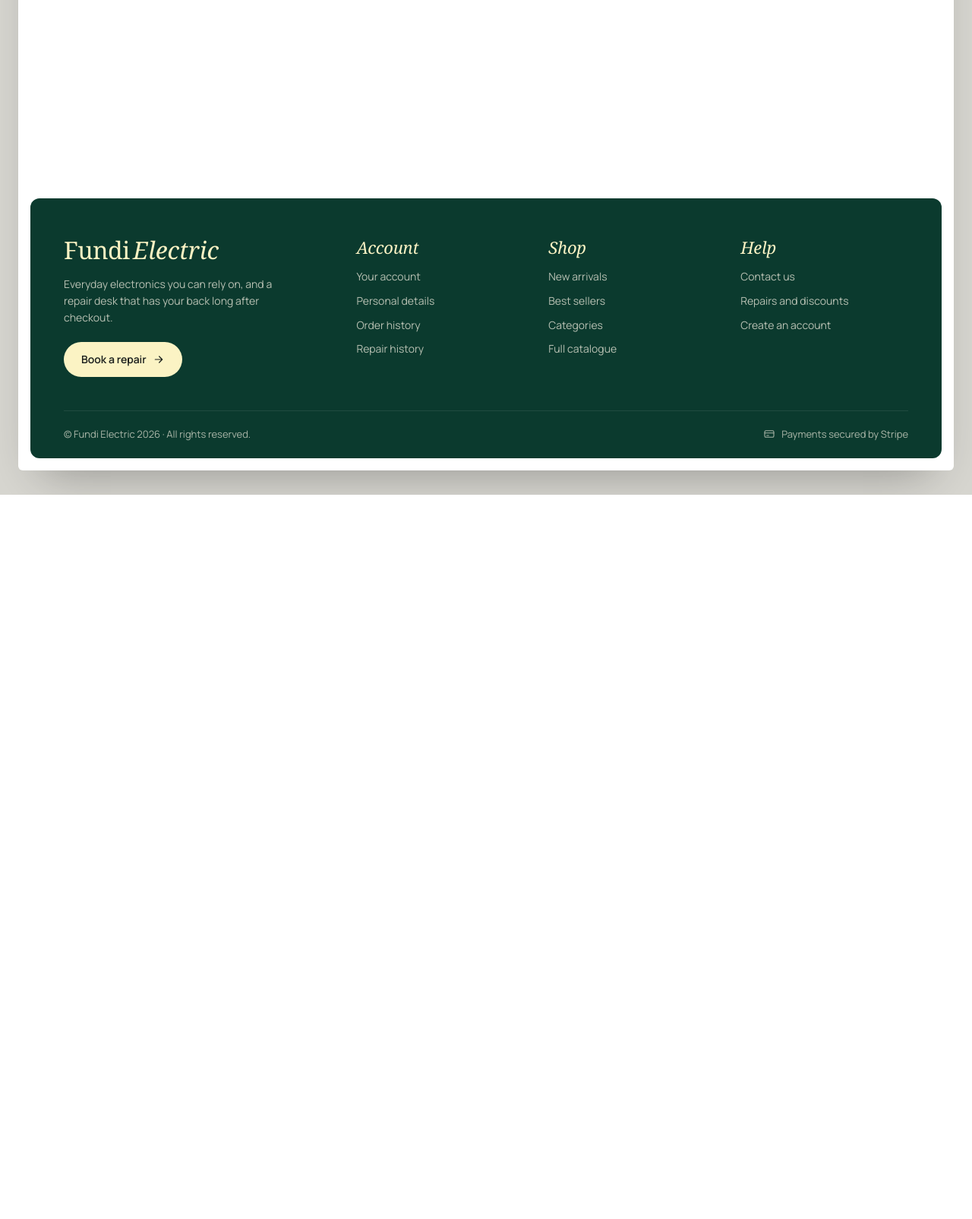
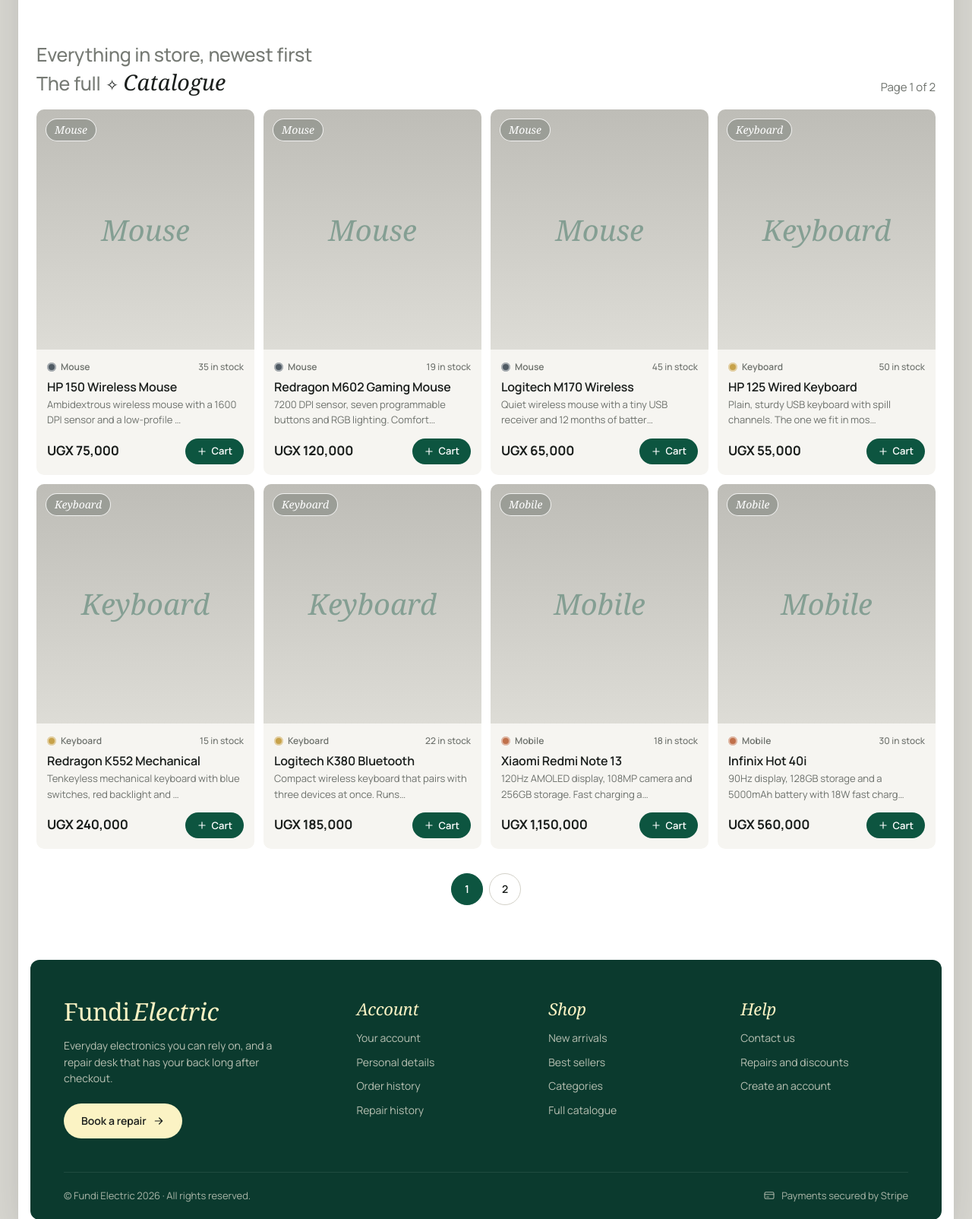
Before and after one commit to NicholasOpifeni/fundi-electric, a PHP site: page / in a window 1280 px wide. Shown: the part 313-1917 px from the top of the page at 76% size. Before the commit the page ends 964 px from the top, so only its background shows below. Run offline with PHP 8.4, Linux system fonts and the light colour scheme; data comes from the database, SQL or seed files in the repository; some web fonts are replaced.

Commit message:
Add paginated catalogue to the home page

```diff
--- a/css/app.css
+++ b/css/app.css
@@ -394,6 +394,44 @@ em { font-family: var(--serif); font-style: italic; font-weight: 400; letter-spa
 .flash__close { display: grid; border: 0; background: none; color: inherit; cursor: pointer; }
 .flash__close .icon { width: 16px; height: 16px; }
 
+/* Sections ---------------------------------------------------------------- */
+
+.section { padding: 56px 8px 8px; }
+.section--flush { padding-top: 0; }
+.section__head {
+  display: flex;
+  align-items: flex-end;
+  justify-content: space-between;
+  gap: 24px;
+  margin-bottom: 18px;
+}
+
+/* Two-line section titles: a quiet lead-in over the title, which ends in an italic word. */
+.sec-title {
+  display: flex;
+  flex-direction: column;
+  color: #767a74;
+  font-size: clamp(20px, 2.2vw, 25px);
+  font-weight: 500;
+  line-height: 1.3;
+  letter-spacing: -.01em;
+}
+.sec-title em { color: var(--ink); font-size: 1.15em; }
+.spark { margin: 0 2px; color: var(--ink); font-size: .8em; font-style: normal; }
+
+.empty {
+  padding: 48px 24px;
+  border-radius: var(--radius);
+  background: var(--card);
+  color: var(--muted);
+  text-align: center;
+}
+
+@media (max-width: 720px) {
+  .section { padding-top: 44px; }
+  .section__head { flex-direction: column; align-items: flex-start; gap: 10px; }
+}
+
 /* Product cards ----------------------------------------------------------- */
 
 .grid { display: grid; grid-template-columns: repeat(4, 1fr); gap: 12px; }
@@ -506,6 +544,24 @@ img.media--photo { object-fit: cover; }
   .card__foot .btn { width: 100%; }
 }
 
+/* Pagination -------------------------------------------------------------- */
+
+.pagination { display: flex; flex-wrap: wrap; justify-content: center; gap: 8px; margin-top: 32px; }
+.pagination a {
+  display: grid;
+  place-items: center;
+  min-width: 42px;
+  height: 42px;
+  padding: 0 12px;
+  border: 1px solid var(--line-strong);
+  border-radius: 999px;
+  font-size: 14px;
+  font-weight: 600;
+  transition: background .2s;
+}
+.pagination a:hover { background: var(--card); }
+.pagination a[aria-current="page"] { border-color: var(--forest); background: var(--forest); color: #fff; }
+
 /* Footer ------------------------------------------------------------------ */
 
 .site-footer {
--- a/includes/helpers.php
+++ b/includes/helpers.php
@@ -20,6 +20,11 @@ function post_text($key)
     return isset($_POST[$key]) && is_string($_POST[$key]) ? trim($_POST[$key]) : '';
 }
 
+/** An integer from the query string, or $default when it is missing or not a number. */
+function query_int($key, $default = 0)
+{
+    return isset($_GET[$key]) && is_string($_GET[$key]) && is_numeric($_GET[$key]) ? (int) $_GET[$key] : $default;
+}
 
 /**
  * An icon from the sprite in headerNav.php, e.g. icon('bag'). Icons are
@@ -339,6 +344,22 @@ function product_badge($product, $isNewest = false)
     return ucfirst(product_category($product));
 }
 
+/**
+ * Numbered page links. $url is a function that takes a page number and
+ * returns its link, so each listing keeps its own query string.
+ */
+function pagination_links($page, $totalPages, $url, $label = 'Pages')
+{
+    if ($totalPages <= 1) {
+        return '';
+    }
+    $html = '<nav class="pagination" aria-label="' . e($label) . '">';
+    for ($i = 1; $i <= $totalPages; $i++) {
+        $current = $i === $page ? ' aria-current="page"' : '';
+        $html .= '<a href="' . e($url($i)) . '"' . $current . '>' . $i . '</a>';
+    }
+    return $html . '</nav>';
+}
 
 /* Flash messages ---------------------------------------------------------- */
 
--- a/index.php
+++ b/index.php
@@ -3,6 +3,18 @@
  * Home page.
  */
 require_once __DIR__ . '/includes/init.php';
+require_once __DIR__ . '/includes/product-card.php';
+
+/* Full catalogue, newest first. Out-of-range page numbers show the nearest real page. */
+$totalRow   = db_one($conn, 'SELECT COUNT(*) AS total FROM products');
+$totalPages = max(1, (int) ceil((int) $totalRow['total'] / PRODUCTS_PER_PAGE));
+$page       = min($totalPages, max(1, query_int('page', 1)));
+$catalogue  = db_all(
+    $conn,
+    'SELECT * FROM products ORDER BY product_id DESC LIMIT ? OFFSET ?',
+    'ii',
+    array(PRODUCTS_PER_PAGE, ($page - 1) * PRODUCTS_PER_PAGE)
+);
 
 $pageTitle = 'Everyday electronics';
 
@@ -15,4 +27,27 @@ include __DIR__ . '/includes/headerNav.php';
   <p class="muted">Genuine devices from brands you trust, with repair perks on every order.</p>
 </header>
 
+<!-- Full catalogue ======================================================== -->
+<section class="section" id="catalogue">
+  <div class="section__head">
+    <h2 class="sec-title">
+      <span>Everything in store, newest first</span>
+      <span>The full <i class="spark" aria-hidden="true">✧</i> <em>Catalogue</em></span>
+    </h2>
+    <p class="muted">Page <?php echo $page; ?> of <?php echo $totalPages; ?></p>
+  </div>
+
+  <?php if ($catalogue) { ?>
+    <div class="grid">
+      <?php foreach ($catalogue as $product) { render_product_card($product); } ?>
+    </div>
+  <?php } else { ?>
+    <p class="empty">No products yet. New stock is on its way.</p>
+  <?php } ?>
+
+  <?php echo pagination_links($page, $totalPages, function ($n) {
+      return 'index.php?page=' . $n . '#catalogue';
+  }, 'Catalogue pages'); ?>
+</section>
+
 <?php include __DIR__ . '/includes/footer.php'; ?>
```
